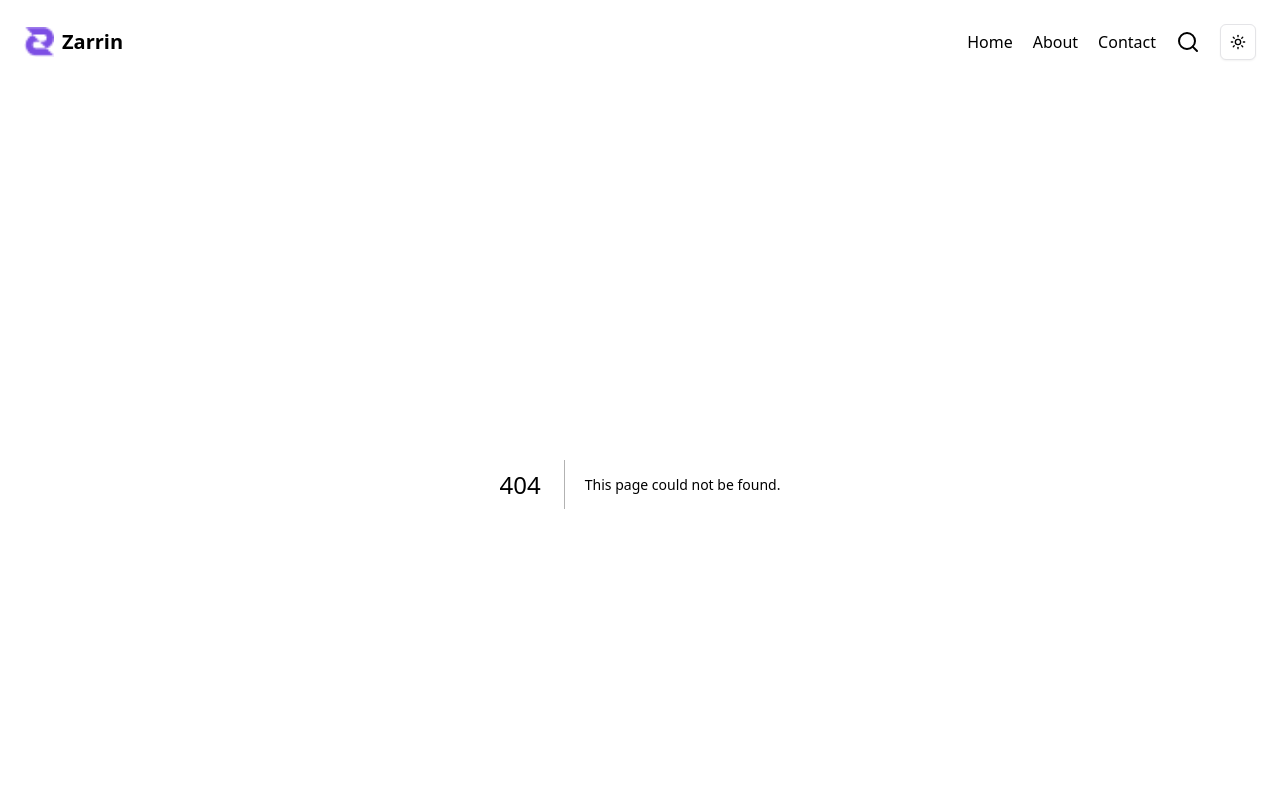
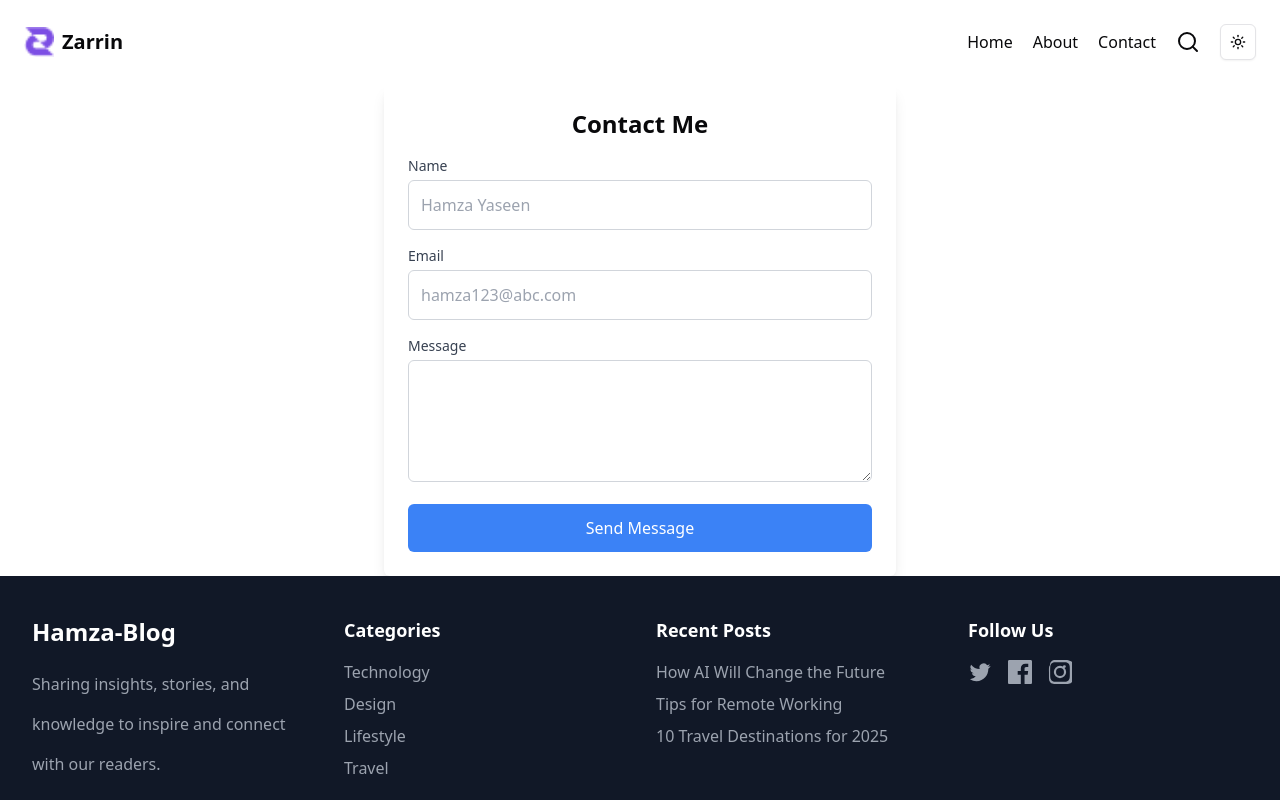
Before and after one commit to Hamza-Yaseen1/Blog, a Next.js app: page /contact in a window 1280 px wide. Before the commit this address had no page. Shown: the top 800 px of the page. Built offline with nearby package versions, Linux system fonts and the light colour scheme.

Commit message:
Contact Page added

```diff
--- a/src/app/Components/Navbar.tsx
+++ b/src/app/Components/Navbar.tsx
@@ -1,5 +1,4 @@
 "use client";
-
 import Image from "next/image";
 import Link from "next/link";
 import { Search } from "lucide-react";
@@ -44,7 +43,7 @@ const Navbar = () => {
             </Link>
           </li>
           <li>
-            <Link href="#" className="hover:text-blue-500 transition-colors">
+            <Link href="./contact" className="hover:text-blue-500 transition-colors">
               Contact
             </Link>
           </li>
--- /dev/null
+++ b/src/app/contact/page.tsx
@@ -0,0 +1,92 @@
+"use client";
+
+import { useState } from "react";
+
+const ContactForm = () => {
+  const [formData, setFormData] = useState({
+    name: "",
+    email: "",
+    message: "",
+  });
+
+  const [status, setStatus] = useState("");
+
+  const handleChange = (e: React.ChangeEvent<HTMLInputElement | HTMLTextAreaElement>) => {
+    const { name, value } = e.target;
+    setFormData((prevData) => ({
+      ...prevData,
+      [name]: value,
+    }));
+  };
+
+  const handleSubmit = (e: React.FormEvent) => {
+    e.preventDefault();
+    setStatus("Thank you for your message!");
+    setFormData({ name: "", email: "", message: "" });
+  };
+
+  return (
+    <div className="max-w-lg mx-auto p-6 bg-white shadow-lg rounded-md">
+      <h2 className="text-2xl font-bold text-center mb-4">Contact Me</h2>
+      <form onSubmit={handleSubmit}>
+        <div className="mb-4">
+          <label htmlFor="name" className="block text-sm font-medium text-gray-700">
+            Name
+          </label>
+          <input
+            type="text"
+            id="name"
+            placeholder="Hamza Yaseen"
+            name="name"
+            value={formData.name}
+            onChange={handleChange}
+            className="w-full p-3 border border-gray-300 rounded-md mt-1"
+            required
+          />
+        </div>
+
+        <div className="mb-4">
+          <label htmlFor="email" className="block text-sm font-medium text-gray-700">
+            Email
+          </label>
+          <input
+            type="email"
+            id="email"
+            placeholder="hamza123@abc.com"
+            name="email"
+            value={formData.email}
+            onChange={handleChange}
+            className="w-full p-3 border border-gray-300 rounded-md mt-1"
+            required
+          />
+        </div>
+
+        <div className="mb-4">
+          <label htmlFor="message" className="block text-sm font-medium text-gray-700">
+            Message
+          </label>
+          <textarea
+            id="message"
+            name="message"
+            value={formData.message}
+            onChange={handleChange}
+            rows={4}
+            className="w-full p-3 border border-gray-300 rounded-md mt-1"
+            required
+          ></textarea>
+        </div>
+
+        {status && <p className="text-sm text-green-500">{status}</p>}
+
+        <button
+          type="submit"
+          className="w-full bg-blue-500 text-white py-3 rounded-md hover:bg-blue-600 transition-colors"
+        >
+          Send Message
+        </button>
+      </form>
+    </div>
+  );
+};
+
+export default ContactForm;
```
